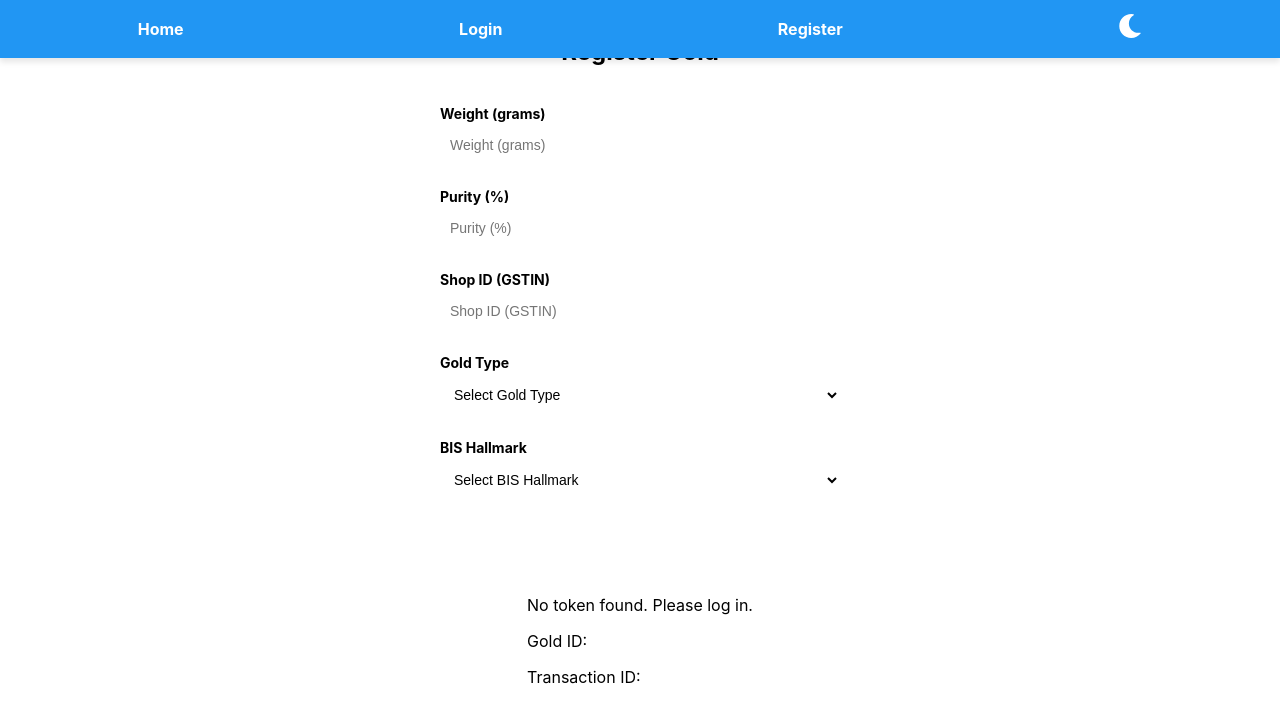
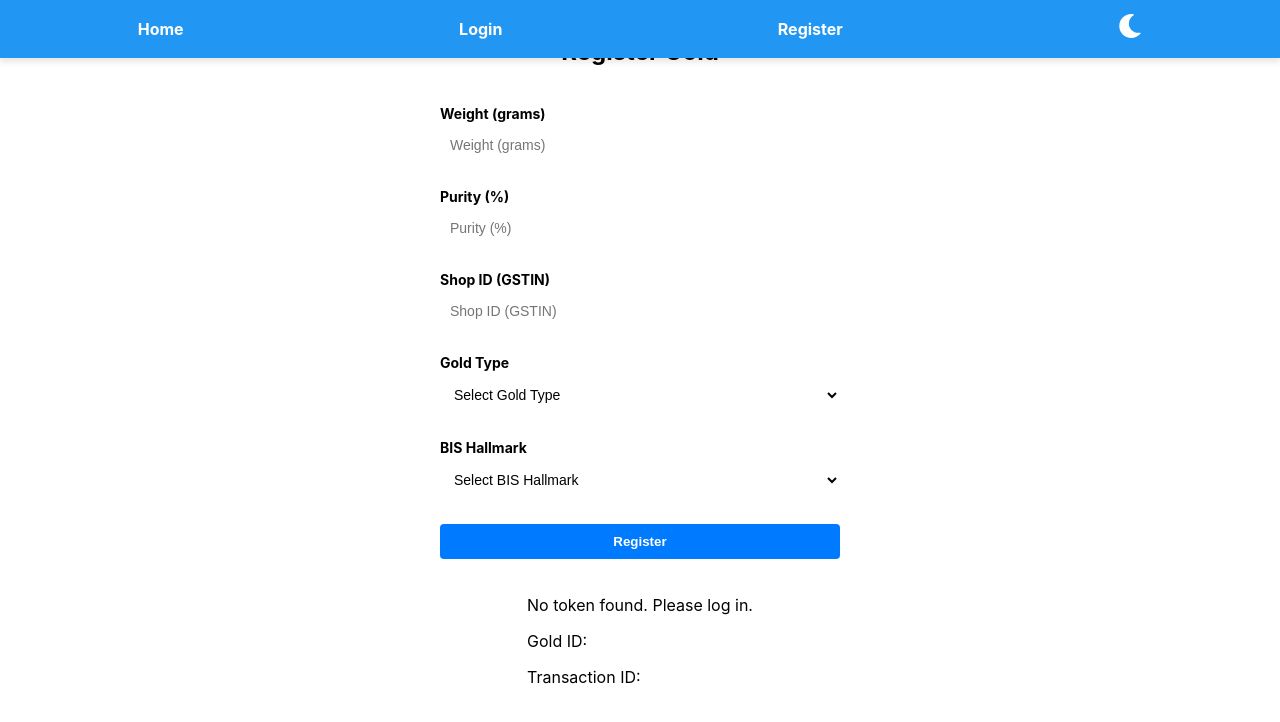
Before and after one commit to AntonyAshwin/Project-SESAPZG-504-569, a React (Create React App) app in the folder frontend/: page /register-gold in a window 1280 px wide. Shown: the top 722 px of the page. Built offline with nearby package versions, Linux system fonts and the light colour scheme.

Commit message:
remove button lock and change register button color

```diff
--- a/frontend/src/components/RegisterGold.js
+++ b/frontend/src/components/RegisterGold.js
@@ -215,7 +215,9 @@ const RegisterGold = () => {
             ))}
           </select>
         </div>
-        <button type="submit">Register Gold</button>
+        <button type="submit" style={{ backgroundColor: '#007bff', color: '#fff', padding: '10px 20px', border: 'none', borderRadius: '4px', cursor: 'pointer' }}>
+          Register
+        </button>
       </form>
       {registrationResult && (
         <div>
--- a/frontend/src/components/VerifyGold.js
+++ b/frontend/src/components/VerifyGold.js
@@ -51,7 +51,6 @@ const VerifyGold = () => {
         />
         <button
           onClick={handleVerifyGold}
-          disabled={goldId.length !== 77}
           className="verify-gold-button"
         >
           Verify Gold
```
